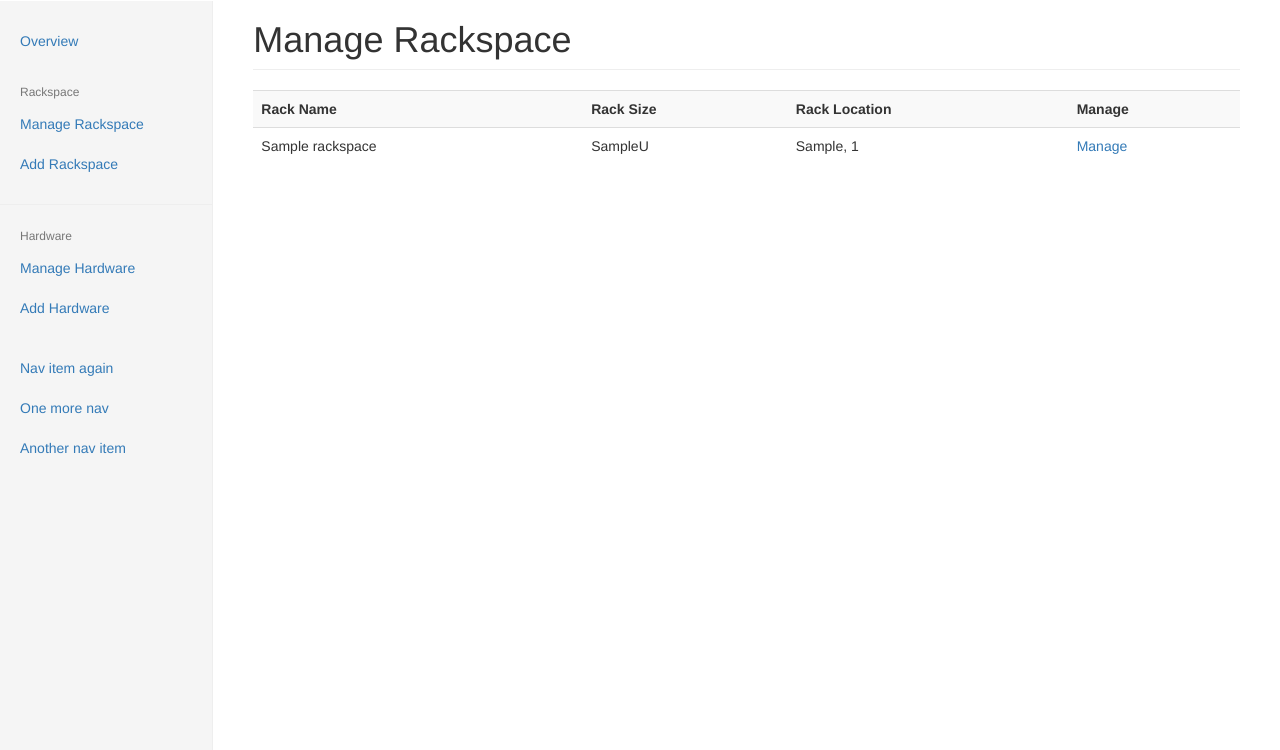
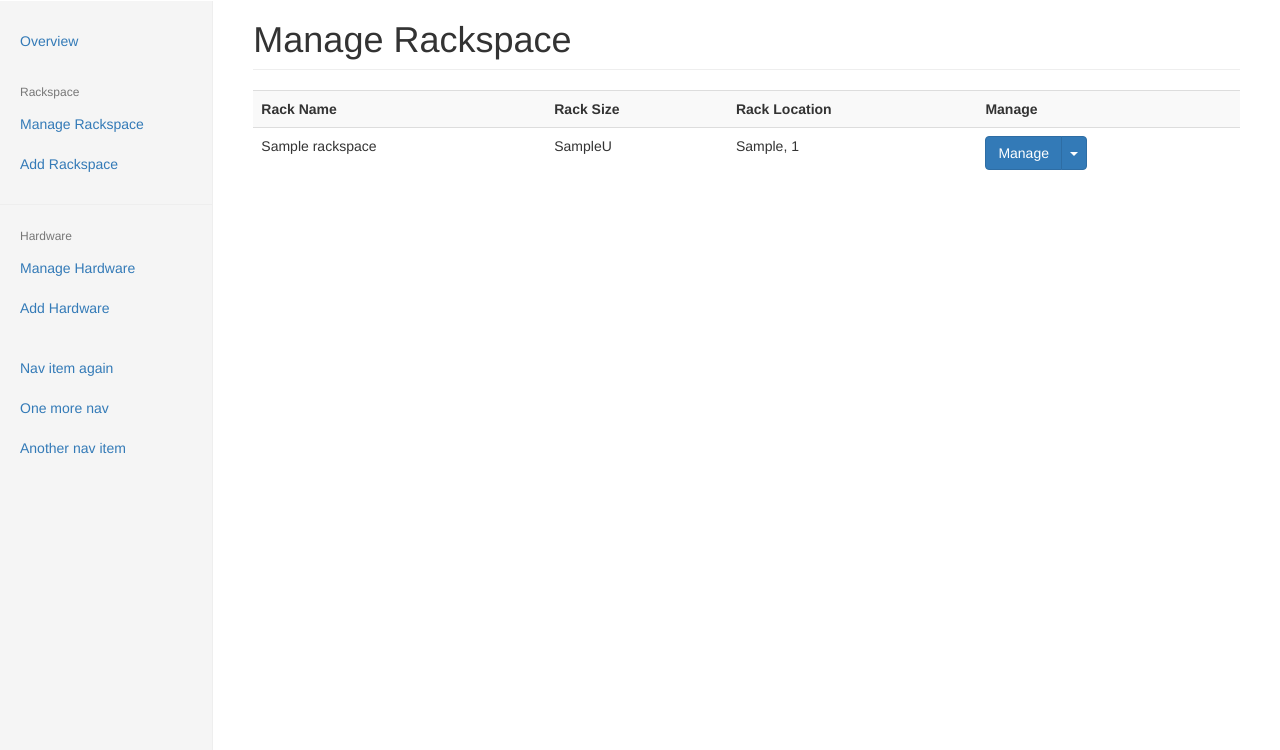
Before and after one commit to arjitc/DCIMStack, a PHP site: page /manage_rackspace in a window 1280 px wide. Shown: the part 50-800 px from the top of the page. Run offline with PHP 8.4, Linux system fonts and the light colour scheme; the visitor is signed in with stand-in values (Sample User, id 1); tables that the repository leaves empty or names only in its code hold one stand-in row (values such as "Sample post"); some libraries are stand-ins or nearby versions.

Commit message:
UI changes to manage button

```diff
--- a/views/manage_rackspace.php
+++ b/views/manage_rackspace.php
@@ -26,7 +26,20 @@
               echo "<table class='table table-striped'><tr><th>Rack Name</th><th>Rack Size</th><th>Rack Location</th><th>Manage</th></tr>";
               while($row = $result->fetch_assoc()) {
                 $id = $row["id"];
-                echo "<tr><td>".$row["rack_name"]."</td><td>".$row["rack_size"]."U</td><td>".$row["rack_city"] .", ". $row["rack_country"]."</td><td><a href='rackspace.php?id=$id'>Manage</a></td></tr>";
+                echo "<tr><td>".$row["rack_name"]."</td><td>".$row["rack_size"]."U</td><td>".$row["rack_city"] .", ". $row["rack_country"]."</td><td>
+                <div class='btn-group'>
+                  <a href='rackspace.php?id=$id' class='btn btn-primary' role='button'>Manage</a>
+                  <button type='button' class='btn btn-primary dropdown-toggle' data-toggle='dropdown' aria-haspopup='true' aria-expanded='false'>
+                    <span class='caret'></span>
+                    <span class='sr-only'>Toggle Dropdown</span>
+                  </button>
+                  <ul class='dropdown-menu'>
+                    <li><a href='#'><i class='fa fa-wrench'></i> Modify</a></li>
+                    <li role='separator' class='divider'></li>
+                    <li><a href='#'><i class='fa fa-trash-o'></i> Delete</a></li>
+                  </ul>
+                </div>
+              </td></tr>";
               }
           } else {
               echo "No Rackspace found. You may need to <a href='add_rackspace.php'>add it into DCIMStack first</a>.";
```
